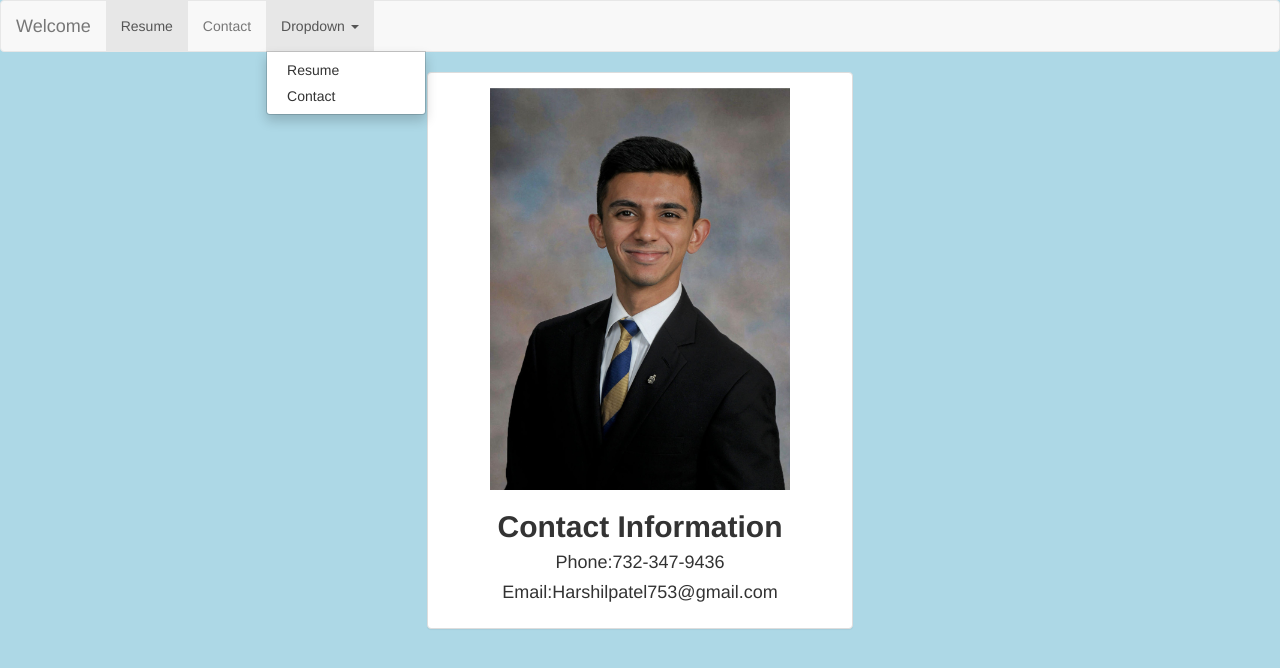
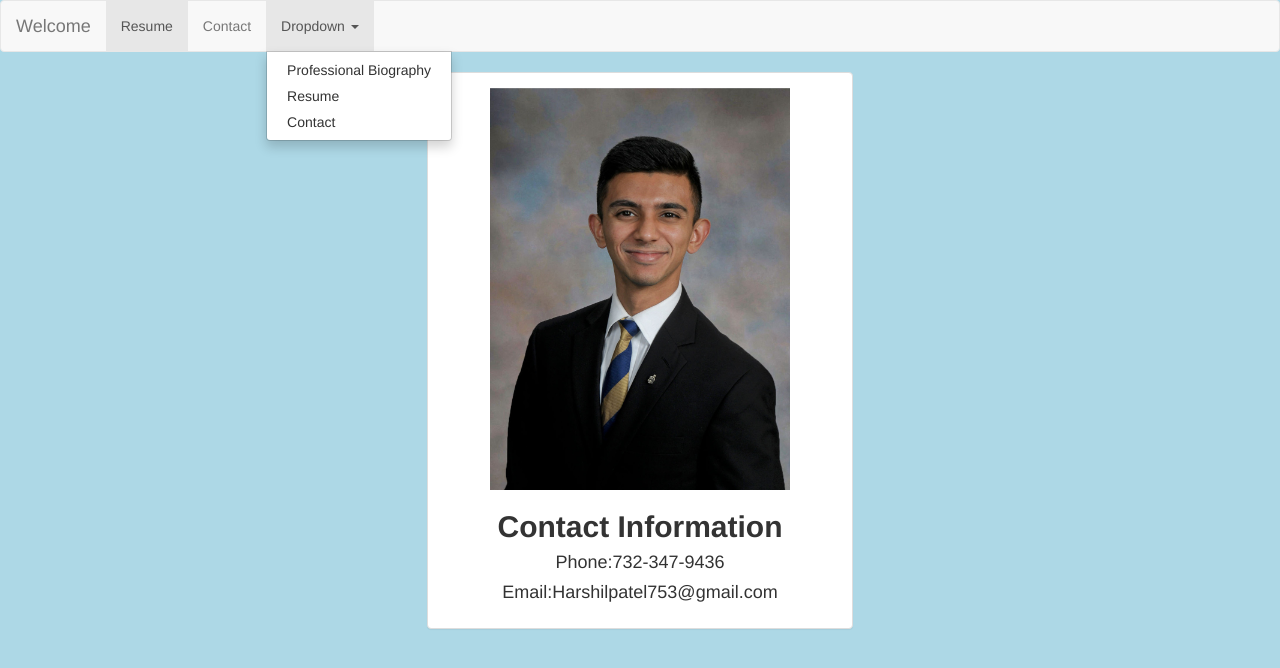
Before and after one commit to harshil753/Professional_Website, a plain HTML site: page Contact.html in a window 1280 px wide. Both pictures are taken after a click on the button "Dropdown". Drawn offline with nearby package versions, Linux system fonts and the light colour scheme.

Commit message:
updated dropdown

```diff
--- a/Contact.html
+++ b/Contact.html
@@ -35,6 +35,7 @@
               <li class="dropdown">
                 <a href="#" class="dropdown-toggle" data-toggle="dropdown" role="button" aria-haspopup="true" aria-expanded="false">Dropdown <span class="caret"></span></a>
                 <ul class="dropdown-menu">
+                  <li><a href="index.html">Professional Biography</a></li>
                   <li><a href="Resume.html">Resume</a></li>
                   <li><a href="Contact.html">Contact</a></li>
                 </ul>
```
Also changed, not shown: Resume.html (+1 -0 lines), index.html (+1 -0 lines).
